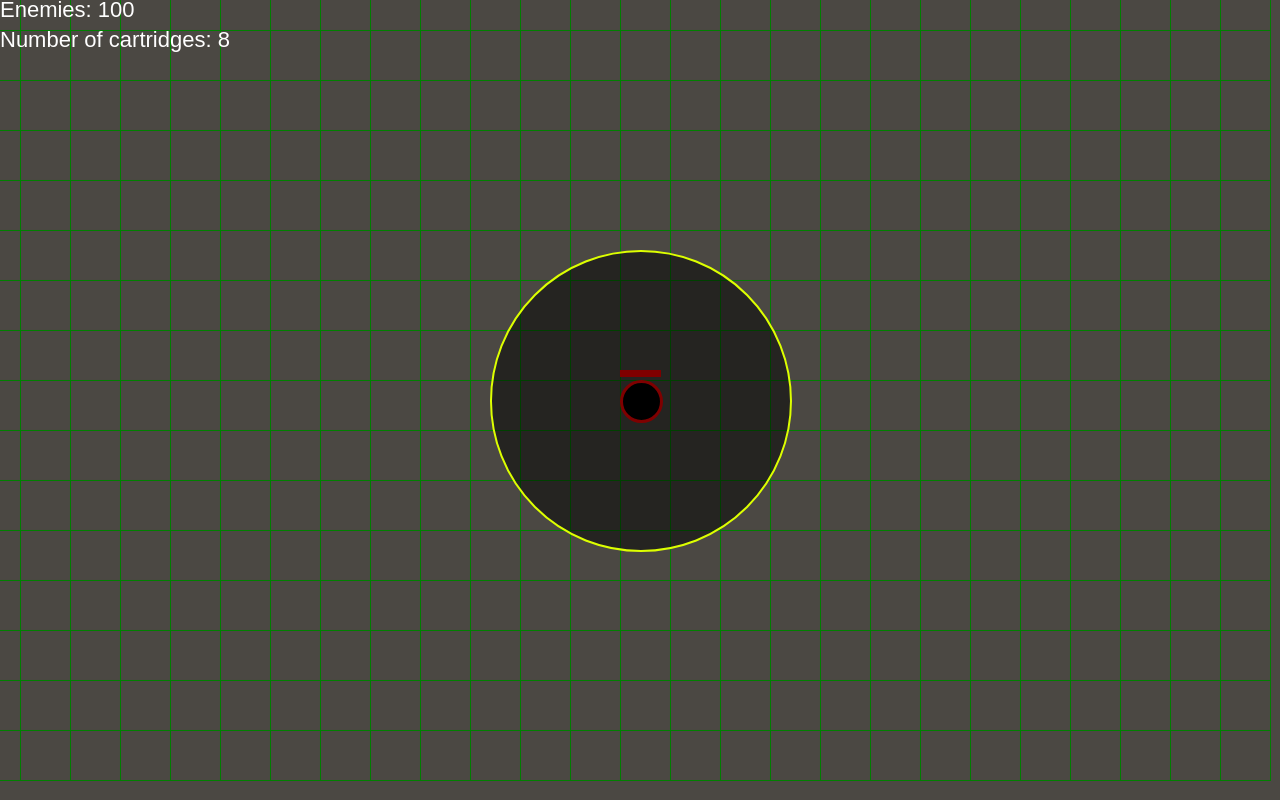
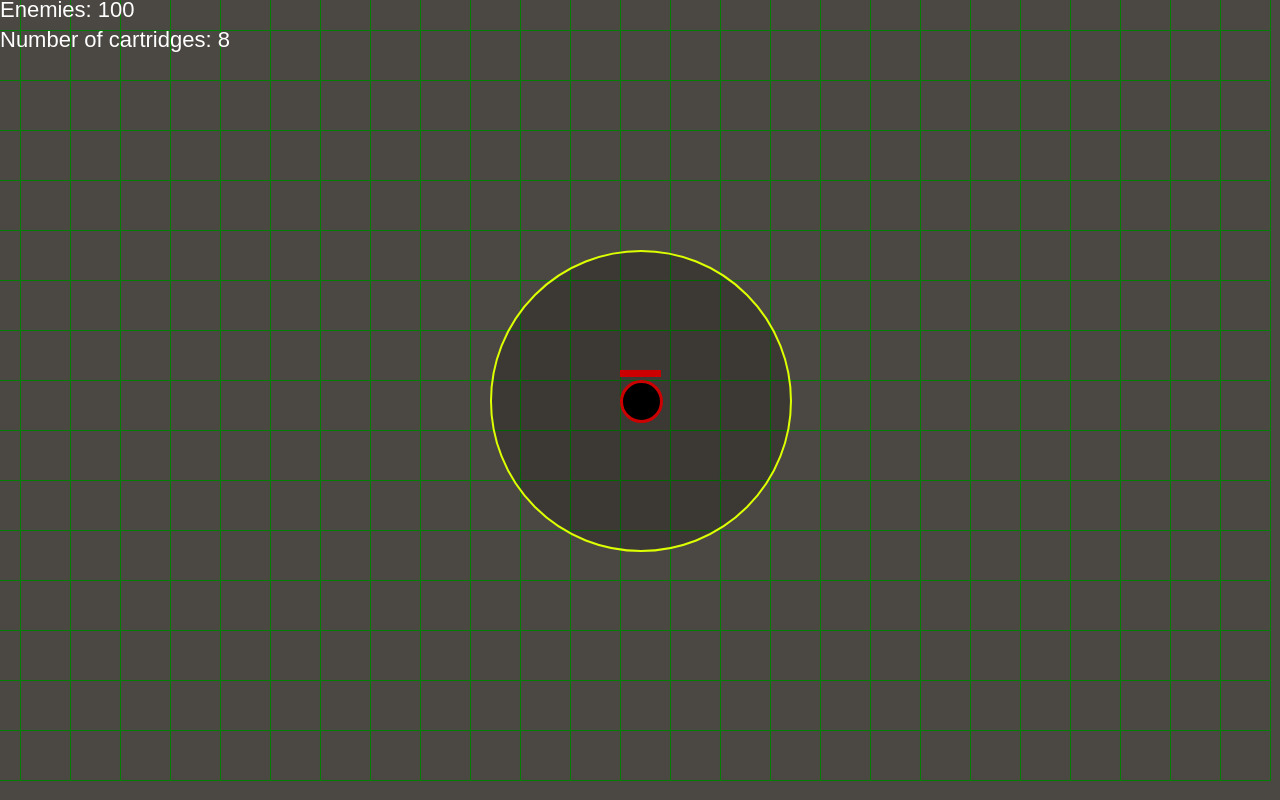
Before and after one commit to Zenidal/shootshoot, a plain HTML site: page index.html in a window 1280 px wide. Drawn offline with Linux system fonts and the light colour scheme.

Commit message:
content
added gun expansive cartridges

```diff
--- a/GameLoop.js
+++ b/GameLoop.js
@@ -3,7 +3,13 @@ function GameLoop() {
     var gun = new Gun();
     var automatic = new Automatic();
 
-    var cartridges = [new PistolSimpleCartridge(), new PistolExpansiveCartridge(), new GunSimpleCartridge(), new AutomaticSimpleCartridge()];
+    var cartridges = [
+        new PistolSimpleCartridge(),
+        new PistolExpansiveCartridge(),
+        new GunSimpleCartridge(),
+        new GunExpansiveCartridge(),
+        new AutomaticSimpleCartridge()
+    ];
 
     var visualEnemies = [];
     var visualBullets = [];
@@ -70,7 +76,7 @@ function GameLoop() {
             radius: range,
             strokeWidth: 2,
             strokeColor: visualPlayer.player.getWeapon().isCartridgeIsSupported(visualPlayer.cartridge) ? visualPlayer.cartridge.getColor() : 'rgba(0,0,0,0)',
-            fillColor: 'rgba(' + areaColor.r + ',' + areaColor.g + ',' + areaColor.b + ', 0.5)'
+            fillColor: 'rgba(' + areaColor.r + ',' + areaColor.g + ',' + areaColor.b + ', 0.2)'
         });
     };
 
--- a/core/Player.js
+++ b/core/Player.js
@@ -2,6 +2,7 @@ function Player(playerWeapon, startHealth) {
     var weapon = playerWeapon;
     var health = startHealth;
     var speed = point(0, 0);
+    var cartridgesInPouch = [];
 
     this.getWeapon = function () {
         return weapon;
--- /dev/null
+++ b/core/weapon/ammunition/cartridge/GunExpansiveCartridge.js
@@ -0,0 +1,10 @@
+function GunExpansiveCartridge() {
+    Cartridge.apply(this, arguments);
+    this.size = 6;
+    this.color = '#FF0000';
+    this.damagePower = 25;
+    this.type = 'gun-3';
+}
+
+GunExpansiveCartridge.prototype = Object.create(Cartridge.prototype);
+GunExpansiveCartridge.prototype.constructor = GunExpansiveCartridge;
--- a/core/weapon/playerWeapon/Gun.js
+++ b/core/weapon/playerWeapon/Gun.js
@@ -7,7 +7,7 @@ function Gun() {
     this.tempNumberOfCartridges = 6;
     this.rechargeTime = 300;
 
-    this.supportedCartridges = ['gun-1'];
+    this.supportedCartridges = ['gun-1', 'gun-3'];
 }
 
 Gun.prototype = Object.create(Weapon.prototype);
--- a/index.html
+++ b/index.html
@@ -8,11 +8,12 @@
 <body>
 <script type="text/javascript" src="point.min.js"></script>
 
-<script type="text/javascript" src="core/weapon/ammunition/Cartridge.js"></script>
-<script type="text/javascript" src="core/weapon/ammunition/PistolSimpleCartridge.js"></script>
-<script type="text/javascript" src="core/weapon/ammunition/PistolExpansiveCartridge.js"></script>
-<script type="text/javascript" src="core/weapon/ammunition/GunSimpleCartridge.js"></script>
-<script type="text/javascript" src="core/weapon/ammunition/AutomaticSimpleCartridge.js"></script>
+<script type="text/javascript" src="core/weapon/ammunition/cartridge/Cartridge.js"></script>
+<script type="text/javascript" src="core/weapon/ammunition/cartridge/PistolSimpleCartridge.js"></script>
+<script type="text/javascript" src="core/weapon/ammunition/cartridge/PistolExpansiveCartridge.js"></script>
+<script type="text/javascript" src="core/weapon/ammunition/cartridge/GunSimpleCartridge.js"></script>
+<script type="text/javascript" src="core/weapon/ammunition/cartridge/GunExpansiveCartridge.js"></script>
+<script type="text/javascript" src="core/weapon/ammunition/cartridge/AutomaticSimpleCartridge.js"></script>
 <script type="text/javascript" src="core/weapon/playerWeapon/Weapon.js"></script>
 <script type="text/javascript" src="core/weapon/playerWeapon/Pistol.js"></script>
 <script type="text/javascript" src="core/weapon/playerWeapon/Gun.js"></script>
```
Also changed, not shown: core/weapon/ammunition/cartridge/AutomaticSimpleCartridge.js (renamed from core/weapon/ammunition/AutomaticSimpleCartridge.js), core/weapon/ammunition/cartridge/Cartridge.js (renamed from core/weapon/ammunition/Cartridge.js), core/weapon/ammunition/cartridge/GunSimpleCartridge.js (renamed from core/weapon/ammunition/GunSimpleCartridge.js), core/weapon/ammunition/cartridge/PistolExpansiveCartridge.js (renamed from core/weapon/ammunition/PistolExpansiveCartridge.js), core/weapon/ammunition/cartridge/PistolSimpleCartridge.js (renamed from core/weapon/ammunition/PistolSimpleCartridge.js).
